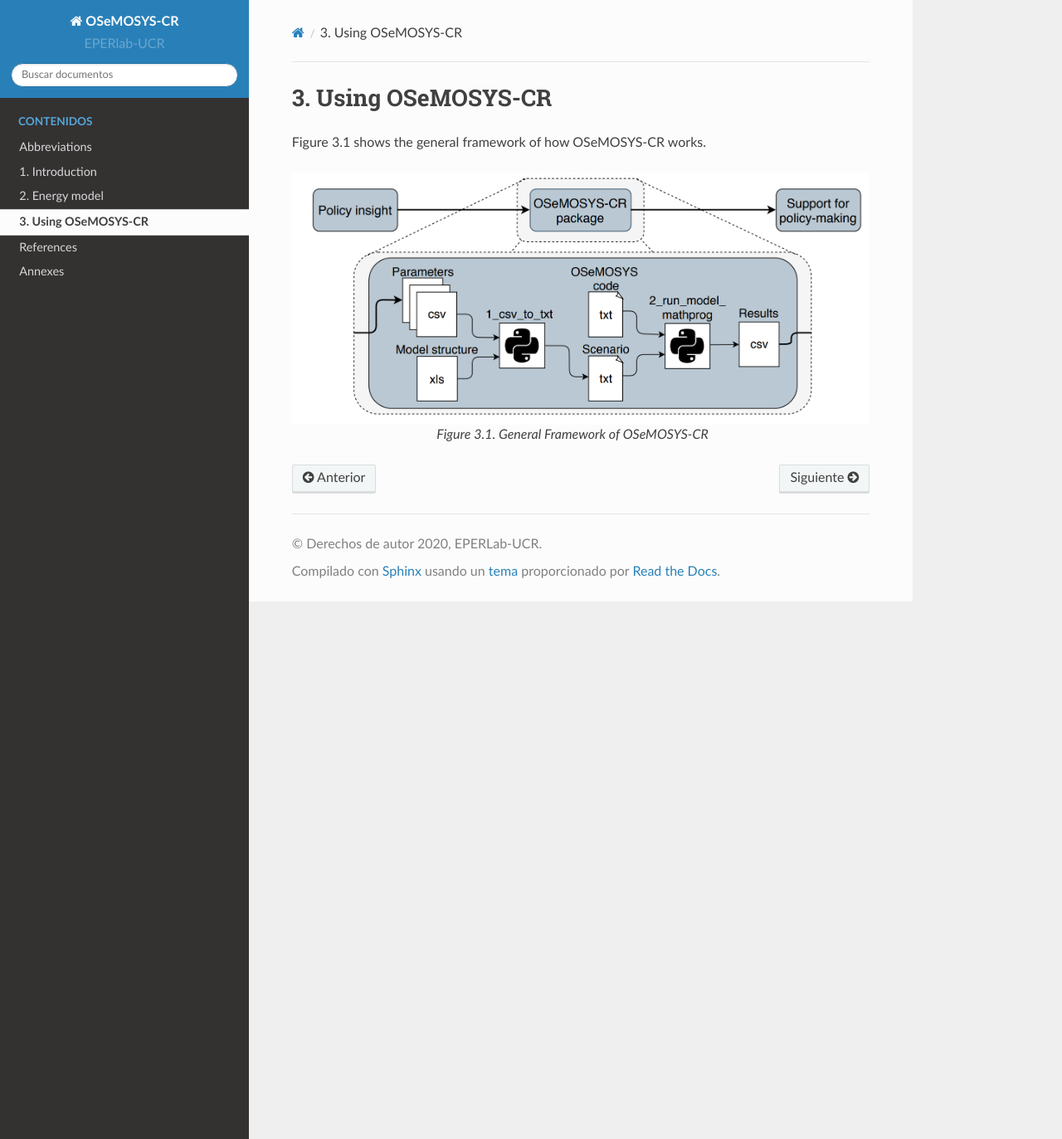
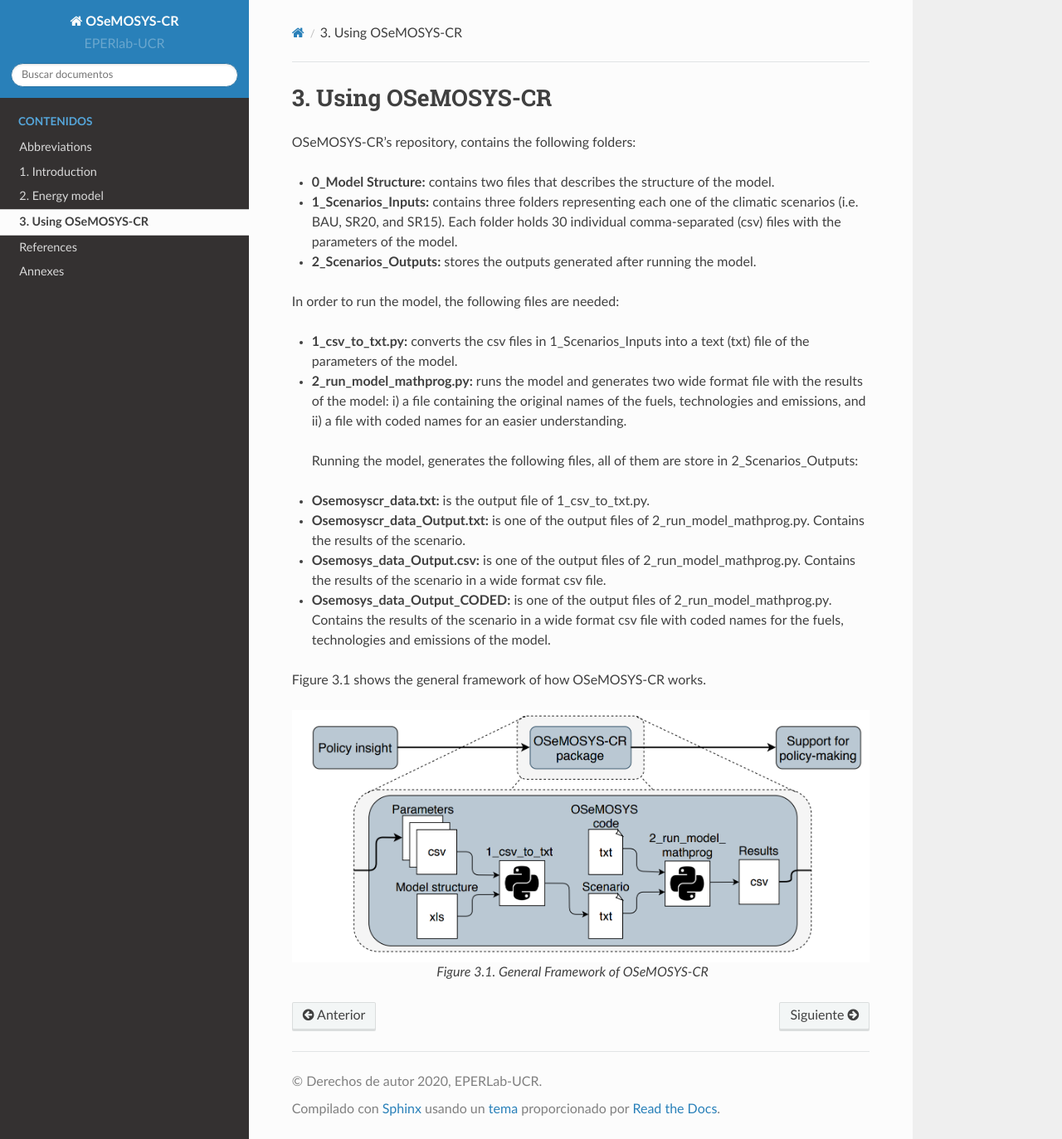
Before and after one commit to EPERLab/OSeMOSYS-CR, a Sphinx documentation site: the page built from docs/03PythonModules.rst, in a window 1280 px wide and 1373 px high. Shown: the whole window at 83% size. Built offline with Sphinx 7.4.7 and the Read the Docs theme 2.0.0, drawn with Linux system fonts in a browser that asks for light colours.

Commit message:
Update 03PythonModules.rst

```diff
--- a/docs/03PythonModules.rst
+++ b/docs/03PythonModules.rst
@@ -1,5 +1,29 @@
 3. Using OSeMOSYS-CR
 =================
+
+OSeMOSYS-CR's repository, contains the following folders:
+
+* **0_Model Structure:** contains two files that describes the structure of the model.
+
+* **1_Scenarios_Inputs:** contains three folders representing each one of the climatic scenarios (i.e. BAU, SR20, and SR15). Each folder holds 30 individual comma-separated (csv) files with the parameters of the model.
+
+* **2_Scenarios_Outputs:** stores the outputs generated after running the model.
+
+In order to run the model, the following files are needed:
+
+* **1_csv_to_txt.py:** converts the csv files in 1_Scenarios_Inputs into a text (txt) file of the parameters of the model.
+
+* **2_run_model_mathprog.py:** runs the model and generates two wide format file with the results of the model: i) a file containing the original names of the fuels, technologies and emissions, and ii) a file with coded names for an easier understanding.
+
+ Running the model, generates the following files, all of them are store in 2_Scenarios_Outputs:
+
+* **Osemosyscr_data.txt:** is the output file of 1_csv_to_txt.py.
+
+* **Osemosyscr_data_Output.txt:** is one of the output files of 2_run_model_mathprog.py. Contains the results of the scenario.
+
+* **Osemosys_data_Output.csv:** is one of the output files of 2_run_model_mathprog.py. Contains the results of the scenario in a wide format csv file.
+
+* **Osemosys_data_Output_CODED:** is one of the output files of 2_run_model_mathprog.py. Contains the results of the scenario in a wide format csv file with coded names for the fuels, technologies and emissions of the model.
 
 Figure 3.1 shows the general framework of how OSeMOSYS-CR works.
 
```
